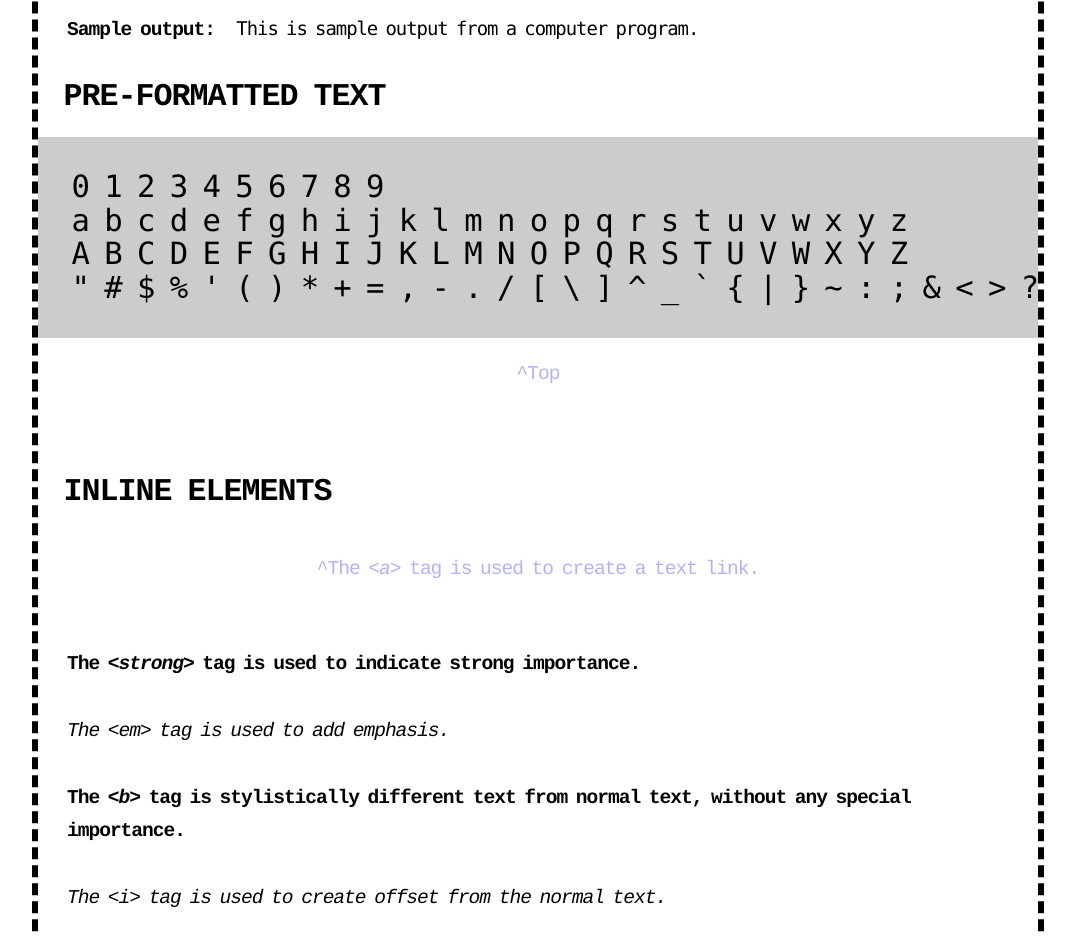
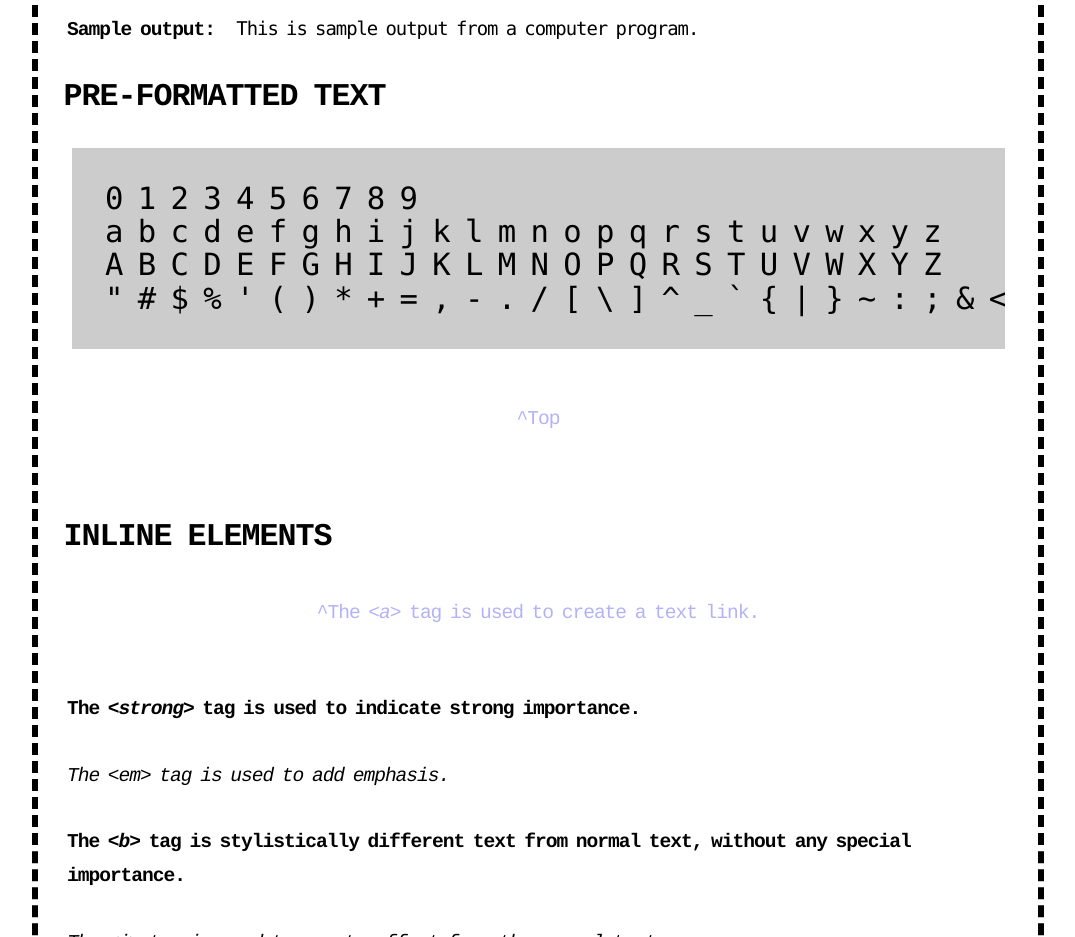
Before and after one commit to devpunks/studio, a plain HTML site: page styles/index.html in a window 1280 px wide. Shown: the part 10700-11637 px from the top of the page, without its empty margins (102-1177 px from the left). Drawn offline with Linux system fonts and the light colour scheme.

Commit message:
Change width and margin

```diff
--- a/styles/typography.css
+++ b/styles/typography.css
@@ -264,7 +264,7 @@ pre, code, kbd, samp {
   font-family: var(--font-family-mono)
 }
 pre {
-  width: 100%;
+  margin: 1em;
   padding: 1em;
   display: block;
   overflow: auto;
```
